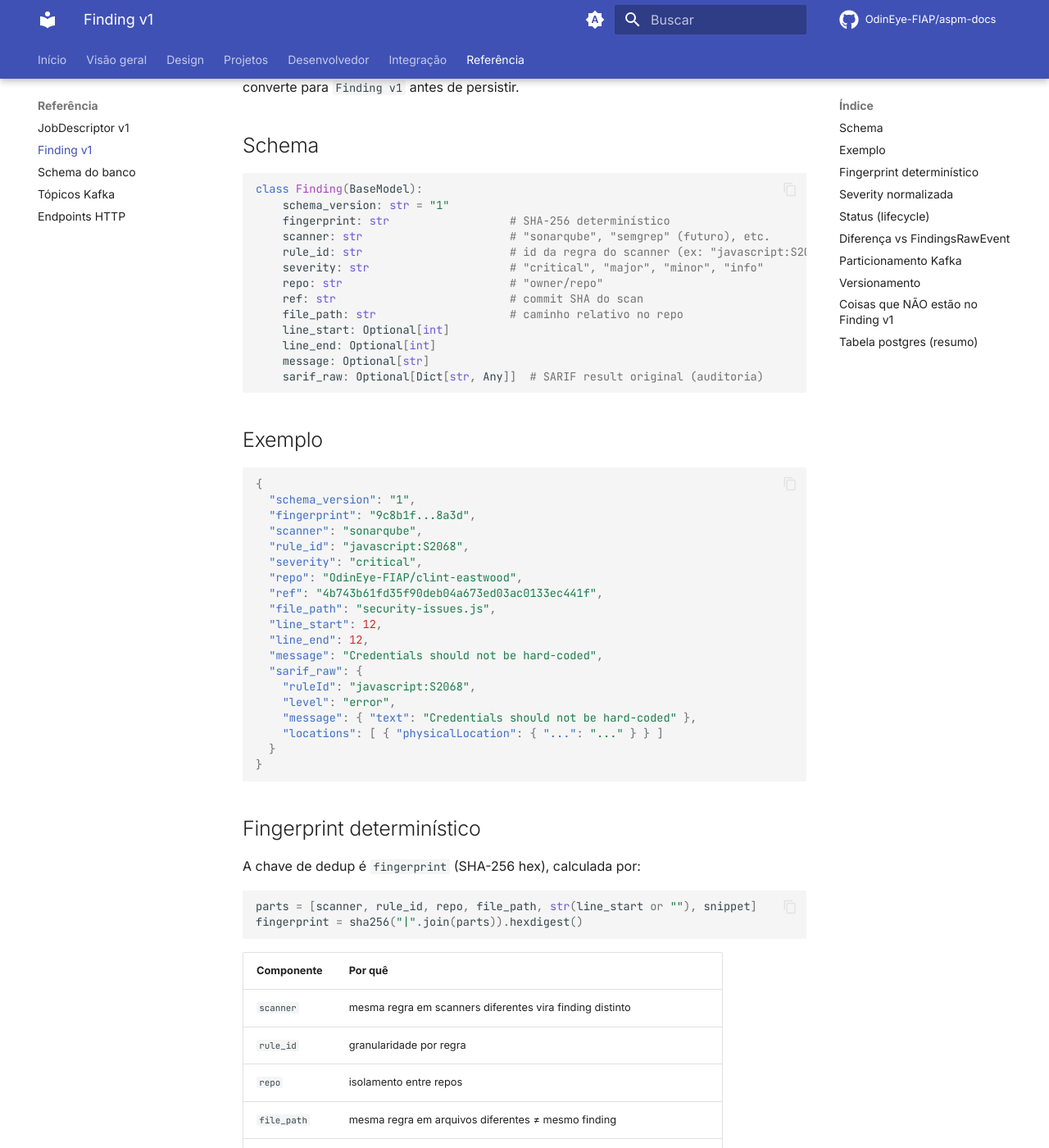
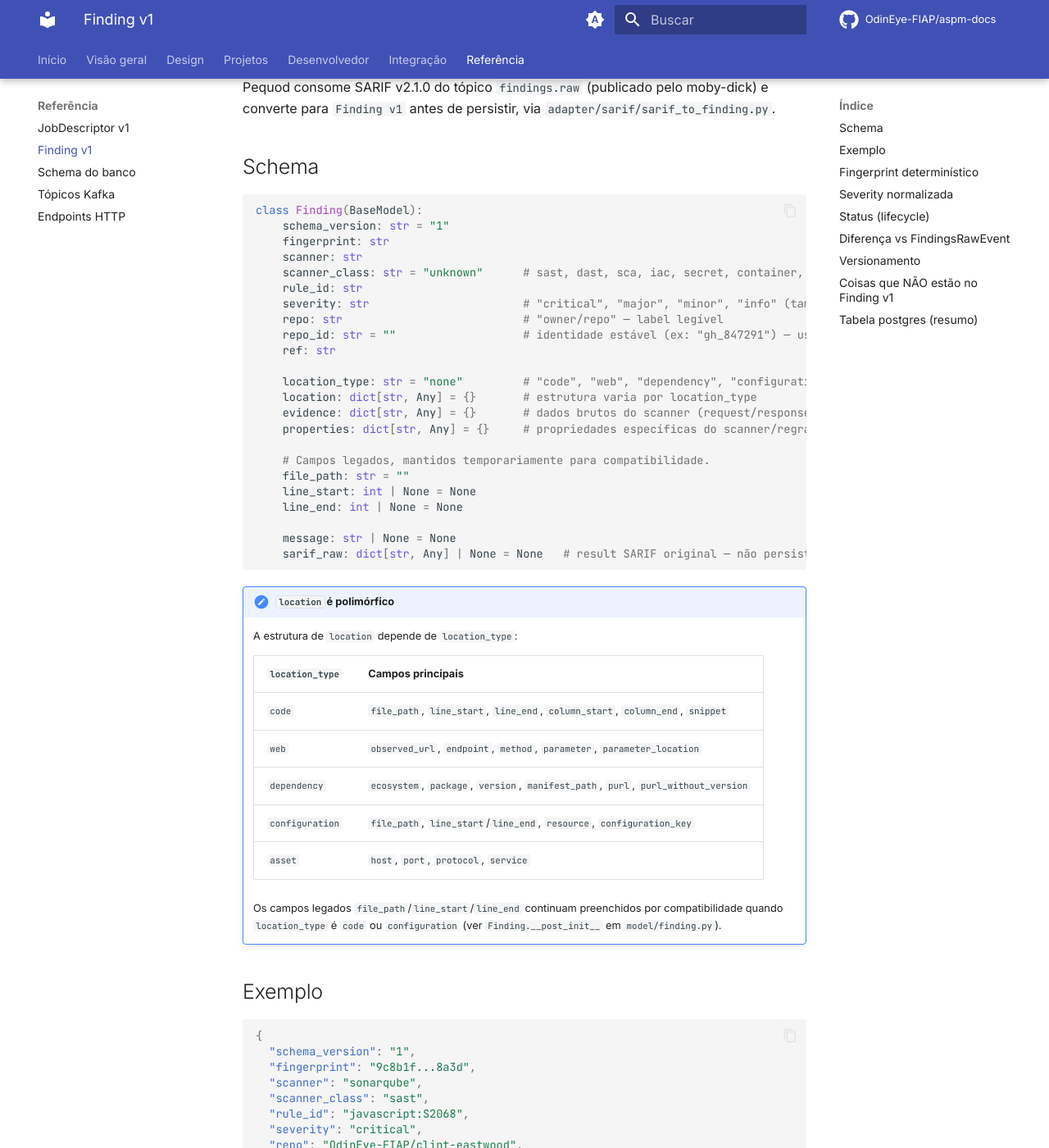
Before and after one commit to OdinEye-FIAP/aspm-docs, an MkDocs documentation site: the page built from docs/reference/finding-v1.md, in a window 1280 px wide and 1400 px high, scrolled down 267 px. Shown: the whole window at 82% size. Built offline with MkDocs 1.6.1 and Material for MkDocs 9.7.7, drawn with Linux system fonts in a browser that asks for light colours; comment, search, counter and statistics services are not loaded; some of the changed text lies outside the part shown.

Commit message:
docs: corrigir schema do banco, finding v1 e endpoints http para refletir codigo real

````diff
--- a/docs/reference/finding-v1.md
+++ b/docs/reference/finding-v1.md
@@ -1,26 +1,49 @@
 # Finding v1
 
-Contrato de finding normalizado, agnóstico ao scanner que originou. Source-of-truth em `pequod/wire/schemas/finding_v1.py`.
+Contrato de finding normalizado, agnóstico ao scanner que o originou. Source-of-truth em `pequod/wire/schemas/finding_v1.py` (contrato de fio) e `pequod/model/finding.py` (entidade de domínio, com a lógica de fingerprint e normalização de localização).
 
-Pequod consome SARIF v2.1.0 do tópico `findings.raw` (publicado pelo moby-dick) e converte para `Finding v1` antes de persistir.
+Pequod consome SARIF v2.1.0 do tópico `findings.raw` (publicado pelo moby-dick) e converte para `Finding v1` antes de persistir, via `adapter/sarif/sarif_to_finding.py`.
 
 ## Schema
 
 ```python
 class Finding(BaseModel):
     schema_version: str = "1"
-    fingerprint: str                  # SHA-256 determinístico
-    scanner: str                      # "sonarqube", "semgrep" (futuro), etc.
-    rule_id: str                      # id da regra do scanner (ex: "javascript:S2068")
-    severity: str                     # "critical", "major", "minor", "info"
-    repo: str                         # "owner/repo"
-    ref: str                          # commit SHA do scan
-    file_path: str                    # caminho relativo no repo
-    line_start: Optional[int]
-    line_end: Optional[int]
-    message: Optional[str]
-    sarif_raw: Optional[Dict[str, Any]]  # SARIF result original (auditoria)
+    fingerprint: str
+    scanner: str
+    scanner_class: str = "unknown"      # sast, dast, sca, iac, secret, container, unknown
+    rule_id: str
+    severity: str                       # "critical", "major", "minor", "info" (também "low")
+    repo: str                           # "owner/repo" — label legível
+    repo_id: str = ""                   # identidade estável (ex: "gh_847291") — usada no dedup
+    ref: str
+
+    location_type: str = "none"         # "code", "web", "dependency", "configuration", "asset", "none"
+    location: dict[str, Any] = {}       # estrutura varia por location_type
+    evidence: dict[str, Any] = {}       # dados brutos do scanner (request/response, snippet, etc.)
+    properties: dict[str, Any] = {}     # propriedades específicas do scanner/regra
+
+    # Campos legados, mantidos temporariamente para compatibilidade.
+    file_path: str = ""
+    line_start: int | None = None
+    line_end: int | None = None
+
+    message: str | None = None
+    sarif_raw: dict[str, Any] | None = None   # result SARIF original — não persistido em `finding`, só em `finding_occurrences.raw_payload`
 ```
+
+!!! note "`location` é polimórfico"
+    A estrutura de `location` depende de `location_type`:
+
+    | `location_type` | Campos principais |
+    |---|---|
+    | `code` | `file_path`, `line_start`, `line_end`, `column_start`, `column_end`, `snippet` |
+    | `web` | `observed_url`, `endpoint`, `method`, `parameter`, `parameter_location` |
+    | `dependency` | `ecosystem`, `package`, `version`, `manifest_path`, `purl`, `purl_without_version` |
+    | `configuration` | `file_path`, `line_start`/`line_end`, `resource`, `configuration_key` |
+    | `asset` | `host`, `port`, `protocol`, `service` |
+
+    Os campos legados `file_path`/`line_start`/`line_end` continuam preenchidos por compatibilidade quando `location_type` é `code` ou `configuration` (ver `Finding.__post_init__` em `model/finding.py`).
 
 ## Exemplo
 
@@ -29,67 +52,70 @@ class Finding(BaseModel):
   "schema_version": "1",
   "fingerprint": "9c8b1f...8a3d",
   "scanner": "sonarqube",
+  "scanner_class": "sast",
   "rule_id": "javascript:S2068",
   "severity": "critical",
   "repo": "OdinEye-FIAP/clint-eastwood",
+  "repo_id": "gh_847291",
   "ref": "4b743b61fd35f90deb04a673ed03ac0133ec441f",
-  "file_path": "security-issues.js",
-  "line_start": 12,
-  "line_end": 12,
-  "message": "Credentials should not be hard-coded",
-  "sarif_raw": {
-    "ruleId": "javascript:S2068",
-    "level": "error",
-    "message": { "text": "Credentials should not be hard-coded" },
-    "locations": [ { "physicalLocation": { "...": "..." } } ]
-  }
+  "location_type": "code",
+  "location": {
+    "file_path": "security-issues.js",
+    "line_start": 12,
+    "line_end": 12,
+    "snippet": "const password = \"hardcoded123\";"
+  },
+  "evidence": {},
+  "properties": {},
+  "message": "Credentials should not be hard-coded"
 }
 ```
 
 ## Fingerprint determinístico
 
-A chave de dedup é `fingerprint` (SHA-256 hex), calculada por:
+A chave de dedup é `fingerprint` (SHA-256 hex), calculada por `Finding.compute_fingerprint()` (`model/finding.py`):
 
-```python
-parts = [scanner, rule_id, repo, file_path, str(line_start or ""), snippet]
-fingerprint = sha256("|".join(parts)).hexdigest()
-```
+1. Extrai uma **identidade estável**, que depende de `location_type` (ex.: para `code`, prioriza um `stable_id` do scanner — `partialFingerprints`/`fingerprints` do SARIF — senão usa `file_path`+`snippet` normalizado; para `web`, usa `endpoint`+`method`+`parameter`; para `dependency`, usa `purl_without_version`; etc.).
+2. Monta um payload `{scanner (normalizado), rule_id (normalizado), repo_id (normalizado), location_type, identity}`.
+3. Serializa em JSON com chaves ordenadas e aplica SHA-256.
 
-| Componente | Por quê |
-|---|---|
-| `scanner` | mesma regra em scanners diferentes vira finding distinto |
-| `rule_id` | granularidade por regra |
-| `repo` | isolamento entre repos |
-| `file_path` | mesma regra em arquivos diferentes ≠ mesmo finding |
-| `line_start` | mesma regra em linhas diferentes ≠ mesmo finding |
-| `snippet` | quando linha muda mas código não (refactor), ajuda a manter identidade |
+!!! warning "O fingerprint usa `repo_id`, não `repo`"
+    Diferente do que uma versão anterior deste documento descrevia, o fingerprint **não** é `sha256(scanner|rule_id|repo|file_path|line_start|snippet)`. Ele usa `repo_id` (identidade estável do repositório, sobrevive a rename/transfer no GitHub) e a identidade estruturada de `location` — não uma tupla fixa de campos. O constraint de unicidade no banco é `UNIQUE (fingerprint, repo_id)` (`deploy/schema.sql`), não `UNIQUE (fingerprint, repo)`.
 
 !!! tip "Dedup cross-scan"
-    Re-rodar o mesmo scan no mesmo commit gera o mesmo fingerprint → upsert `ON CONFLICT (fingerprint, repo)` atualiza `last_seen_at` sem duplicar.
+    Re-rodar o mesmo scan no mesmo commit gera o mesmo fingerprint → upsert `ON CONFLICT (fingerprint, repo_id)` atualiza `last_seen_at` (e demais campos "vivos") sem duplicar.
 
 ## Severity normalizada
 
-SARIF `level` → `Finding.severity`:
+SARIF `level` → `Finding.severity` (`adapter/sarif/sarif_to_finding.py`, `_SEVERITY_MAP`):
 
-| SARIF level | Finding severity |
+| SARIF `level` / valor bruto | Finding severity |
 |---|---|
 | `error` | `critical` |
 | `warning` | `major` |
 | `note` | `minor` |
 | `none` | `info` |
+| `critical` | `critical` |
+| `high` | `major` |
+| `medium` | `minor` |
+| `low` | `low` |
+| `info` | `info` |
 
-Adapter SARIF do pequod (`adapter/sarif/sarif_to_finding.py`) também respeita `rule.defaultConfiguration.level` quando o result não traz `level` explícito.
+Além do `level` SARIF padrão, o parser aceita valores brutos já em nomenclatura "critical/high/medium/low/info" (comum em scanners SCA/IaC) e também respeita `rule.defaultConfiguration.level` quando o result não traz `level` explícito. Nota: `low` é um 5º valor de severidade possível além dos 4 originais (`critical`/`major`/`minor`/`info`).
 
 ## Status (lifecycle)
+
+Coluna `finding.status`, sem `CHECK` constraint no schema — validado na camada de aplicação. Os valores aceitos pelo endpoint legado `PATCH /findings/{id}` (`controller/query_controller.py`, `_ALLOWED_STATUS`) são:
 
 | Status | Significado |
 |---|---|
 | `open` | finding ativo, default na primeira ingestão |
-| `triaged` | dev viu, ainda não decidiu |
-| `false_positive` | classificado manualmente como falso positivo |
-| `resolved` | corrigido (ou removido do código) |
+| `triaged_fp` | triado manualmente como falso positivo |
+| `fixed` | corrigido |
+| `wontfix` | aceito/não será corrigido |
 
-Status só muda via `PATCH /findings/{id}` no pequod. Re-ingestão não sobrescreve status — só atualiza `last_seen_at`, `ref`, `severity`, `line_start`, `line_end`, `message`, `sarif_raw`.
+!!! warning "Não é `open`/`triaged`/`false_positive`/`resolved`"
+    Uma versão anterior deste documento listava um enum diferente. O enum real e vigente é `open`/`triaged_fp`/`fixed`/`wontfix`. Re-ingestão não sobrescreve `status` — só atualiza `last_seen_at` e os demais campos "vivos" (`ref`, `severity`, `location*`, `message`, etc.).
 
 ## Diferença vs FindingsRawEvent
 
@@ -97,31 +123,23 @@ Status só muda via `PATCH /findings/{id}` no pequod. Re-ingestão não sobrescr
 |---|---|---|
 | Onde | Tópico `findings.raw` | Tabela `finding` + REST |
 | Quem produz | moby-dick (após scan) | pequod (após parse SARIF) |
-| Schema | `{job_id, repo, repo_id, scanner, ref, sarif}` | `Finding v1` (1 entry por result do SARIF) |
+| Schema | `{job_id, repo, repo_id, scanner, ref, sarif}` (`wire/inbound/findings_raw_event.py`) | `Finding v1` (1 entry por result do SARIF) |
 | Cardinalidade | 1 mensagem por scan (com N results) | 1 row por finding deduplicado |
-
-## Particionamento Kafka
-
-`findings.raw` usa key = `repo_id` (`gh_<github_repository_id>`):
-
-- Ordem por repo garante que upserts de um mesmo arquivo em scans consecutivos não corram em paralelo
-- Key estável a rename/transfer do repo no GitHub ([Decisão §13](../overview/decisions.md#13-sonar_project_key-derivado-de-githubrepositoryid))
 
 ## Versionamento
 
 | Versão | Status | Mudanças |
 |---|---|---|
-| **v1** | atual | Versão inicial |
-| v2 | futuro hipotético | possíveis adições: `cwe`, `cvss`, `tags`, `pr_number`, `commit_message_at_first_seen` |
+| **v1** | atual | Versão inicial, evoluída de forma retrocompatível (campos estruturados `location_type`/`location`/`evidence`/`properties` adicionados sem bump de versão) |
 
-Bump apenas em mudança breaking (campo removido, tipo trocado). Campos novos opcionais não exigem bump.
+Bump apenas em mudança breaking (campo removido, tipo trocado). Campos novos opcionais não exigem bump. Identificadores externos (CVE, CWE, GHSA, OSV, PURL) já **existem hoje** como uma tabela auxiliar (`finding_identifiers`), fora do payload do `Finding v1` — não são mais apenas uma ideia de v2.
 
 ## Coisas que NÃO estão no Finding v1
 
-- ❌ Enrichments de IA — virão em schemas separados (`ai.enrichments.triage`, etc), referenciam por `fingerprint`
-- ❌ Métricas agregadas (count por severity) — calculadas on-demand na REST, não persistidas
-- ❌ Histórico de mudanças de status — tabela `finding_history` será adicionada quando workflow de aprovação exigir
-- ❌ Snippet do código — somente `sarif_raw` preserva, não há coluna dedicada
+- ❌ Histórico de mudanças de status — não existe tabela `finding_history`; mudanças de status não são auditadas por linha.
+- ❌ Métricas agregadas (count por severity) — calculadas on-demand na REST (ex.: contadores de `security_gate_evaluations`), não persistidas.
+- ✅ ~~Enrichments de IA em schemas separados~~ — **já existem**: `finding_ai_analysis` (individual, slim) e `finding_cluster_ai_analysis` (cluster, completo), referenciados por `finding_id`/`cluster_id`. Ver [Schema do banco](database-schema.md).
+- ✅ ~~Snippet do código~~ — **já existe** como campo estruturado: `location.snippet` (e replicado em `evidence.snippet`) para `location_type="code"`, não depende mais só de `sarif_raw`.
 
 ## Tabela postgres (resumo)
 
@@ -130,20 +148,27 @@ CREATE TABLE finding (
     id              uuid PRIMARY KEY DEFAULT gen_random_uuid(),
     fingerprint     text NOT NULL,
     scanner         text NOT NULL,
+    scanner_class   text NOT NULL DEFAULT 'unknown',
     rule_id         text NOT NULL,
     severity        text NOT NULL,
     repo            text NOT NULL,
+    repo_id         text NOT NULL DEFAULT '',
     ref             text NOT NULL,
-    file_path       text NOT NULL,
-    line_start      int,
-    line_end        int,
+    location_type   text NOT NULL DEFAULT 'none',
+    location        jsonb NOT NULL DEFAULT '{}'::jsonb,
+    evidence        jsonb NOT NULL DEFAULT '{}'::jsonb,
+    properties      jsonb NOT NULL DEFAULT '{}'::jsonb,
+    file_path       text,
+    line_start      integer,
+    line_end        integer,
     message         text,
-    sarif_raw       jsonb,
     status          text NOT NULL DEFAULT 'open',
+    application_id  uuid,
+    tool_id         uuid,
     first_seen_at   timestamptz NOT NULL DEFAULT now(),
     last_seen_at    timestamptz NOT NULL DEFAULT now(),
-    UNIQUE (fingerprint, repo)
+    CONSTRAINT finding_fingerprint_repo_id_key UNIQUE (fingerprint, repo_id)
 );
 ```
 
-Schema completo em `pequod/deploy/migrations/001_init.sql`.
+Schema completo (todas as 22 tabelas) em `pequod/deploy/schema.sql` — não há mais `deploy/migrations/001_init.sql`; o schema consolidado substitui as migrations incrementais 001–016.
````
